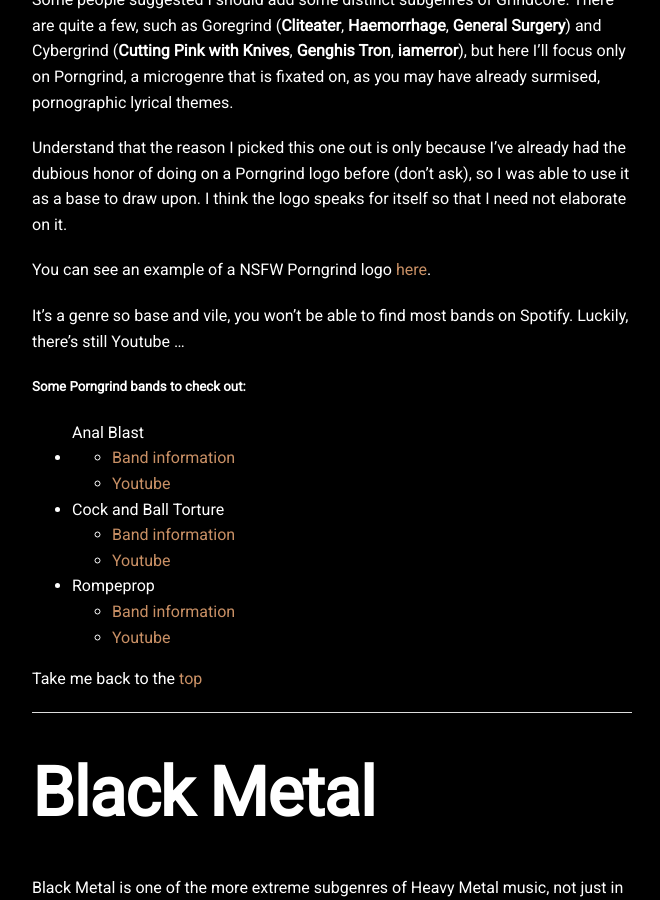
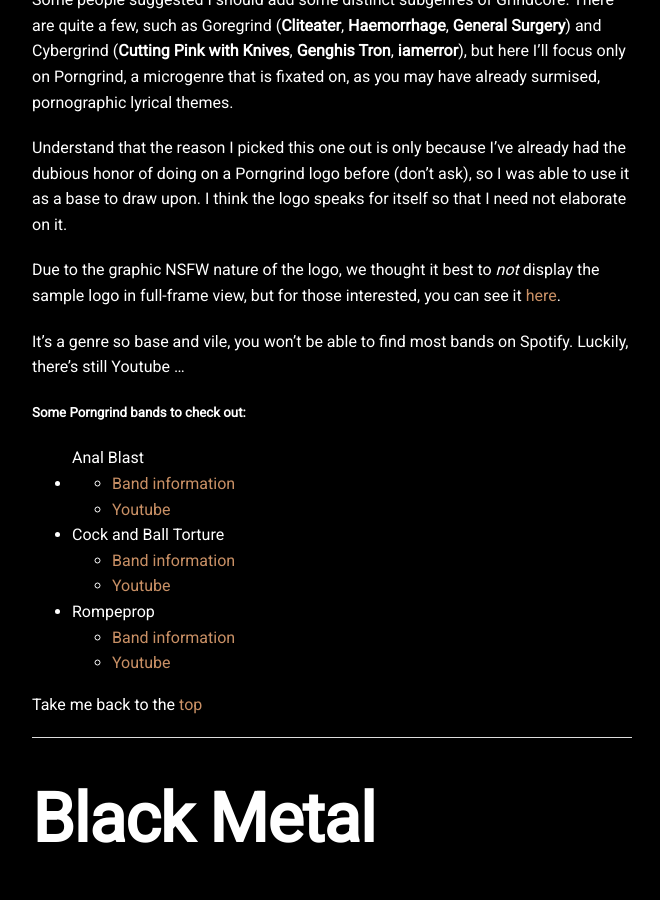
Before and after one commit to Noeska/illegiblesemantics, a Jekyll site: the page built from projects/proj-2.md, in a window 1280 px wide and 900 px high, scrolled down 25425 px. Shown: the whole window, without its empty margins (308-968 px from the left). Built offline with Jekyll 4.4.1, drawn with Linux system fonts in a browser that asks for light colours; nearby versions of some CDN libraries.

Commit message:
Update proj-2.md

```diff
--- a/projects/proj-2.md
+++ b/projects/proj-2.md
@@ -852,7 +852,7 @@ Some people suggested I should add some distinct subgenres of Grindcore. There a
 
 Understand that the reason I picked this one out is only because I've already had the dubious honor of doing on a Porngrind logo before (don't ask), so I was able to use it as a base to draw upon. I think the logo speaks for itself so that I need not elaborate on it.
 
-You can see an example of a NSFW Porngrind logo <a href="..\assets\img\projects\proj-2\porngrind.jpg" target="_blank" rel="noopener"><span>here</span></a>.
+Due to the graphic NSFW nature of the logo, we thought it best to *not* display the sample logo in full-frame view, but for those interested, you can see it <a href="..\assets\img\projects\proj-2\porngrind.jpg" target="_blank" rel="noopener"><span>here</span></a>.
 
 It's a genre so base and vile, you won't be able to find most bands on Spotify. Luckily, there's still Youtube ...
 
```
